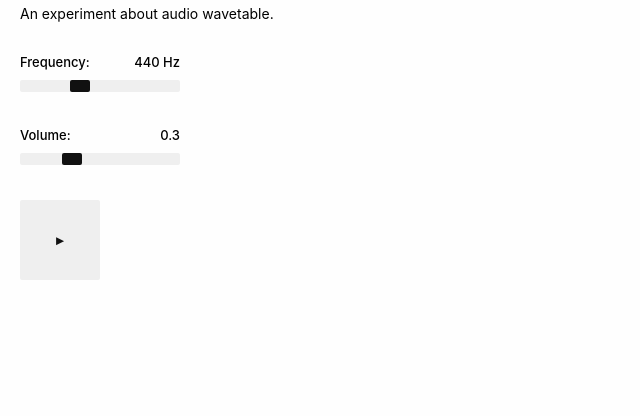
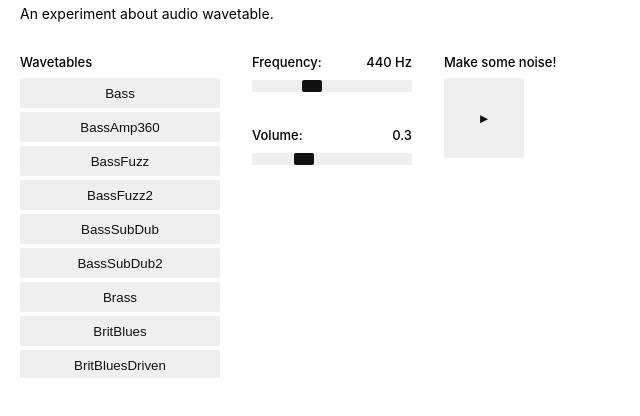
Before and after one commit to engineeringlbs/audio-experiments, a website with bundled scripts: page 07-waves/01-wavetables/index.html in a window 1280 px wide. Shown: the part 176-592 px from the top of the page, without its empty margins (0-640 px from the left). Built offline with nearby package versions, Linux system fonts and the light colour scheme.

Commit message:
refactor

```diff
--- a/07-waves/01-wavetables/index.html
+++ b/07-waves/01-wavetables/index.html
@@ -16,7 +16,19 @@
     </div>
 
     <div class="wrapper mb-32">
-      <div class="container mb-32">
+      <div class="container">
+        <div class="row">
+          <div class="column">
+            <p class="label">Wavetables</p>
+
+            <div class="scroller mt-8">
+              <div class="scrollable">
+                <div id="wavetables"></div>
+              </div>
+            </div>
+          </div>
+
+          <div class="column ml-32">
             <div class="control frequency-control mb-32">
               <p class="label flex mb-8">
                 Frequency: <span class="output">440 Hz</span>
@@ -33,7 +45,9 @@
             </div>
 
             <div class="control volume-control mb-32">
-          <p class="label flex mb-8">Volume: <span class="output">0.3</span></p>
+              <p class="label flex mb-8">
+                Volume: <span class="output">0.3</span>
+              </p>
               <input
                 type="range"
                 name="volume"
@@ -44,14 +58,14 @@
                 value="0.3"
               />
             </div>
+          </div>
 
-        <div class="row">
+          <div class="column ml-32">
+            <p class="label mb-8">Make some noise!</p>
+
             <button id="play">
               <span class="play">►</span><span class="pause">◼︎</span>
             </button>
-
-          <div class="ml-32">
-            <canvas id="canvas" width="160" height="80"></canvas>
           </div>
         </div>
       </div>
--- a/07-waves/01-wavetables/index.js
+++ b/07-waves/01-wavetables/index.js
@@ -1,8 +1,4 @@
-// import Waveforms from './waveforms.js'
 import wavetables from './wavetables/index.js'
-
-console.log(wavetables.Bass)
-
 
 // UI
 const playBtn = document.querySelector('#play')
@@ -28,10 +24,34 @@ const volumeSlider = volumeControl.querySelector('#volume')
 const volumeOut = volumeControl.querySelector('.output')
 volumeSlider.addEventListener('input', changeVolume, false)
 
+const wavetablesList = document.querySelector('#wavetables')
+const selected = {}
+
+Object.keys(wavetables).forEach(key => {
+  const button = document.createElement('button')
+  button.setAttribute('id', `wavetable-${wavetables[key].name}`)
+  button.setAttribute('class', 'button wavetable')
+  button.innerText = wavetables[key].name
+
+  button.addEventListener('click', () => {
+    const prev = selected.button
+
+    prev && prev.classList.remove('selected')
+    button.classList.add('selected')
+
+    selected.button = button
+    selected.wavetable = wavetables[key]
+  }, false)
+
+  wavetablesList.appendChild(button)
+})
+
 // WAA
 const acontext = new AudioContext()
 const volumeNode = acontext.createGain()
 let oscillator = undefined
+let frequency = 440.0
+let volume = 0.5
 
 volumeNode.connect(acontext.destination)
 
@@ -58,17 +78,16 @@ function play() {
   const now = acontext.currentTime
   oscillator = acontext.createOscillator()
   // Custom wave
-  const wave = createAudioWave(Wavetables.Bass)
-  console.log(Wavetables.Bass);
+  const wave = createAudioWave(selected.wavetable)
   oscillator.setPeriodicWave(wave)
 
   // WAA wave
   // oscillator.type = selectedWave
-  oscillator.frequency.value = 440.0
-  volumeNode.gain.value = 0.5
+  oscillator.frequency.value = frequency
+  volumeNode.gain.value = volume
 
   volumeNode.gain.setValueAtTime(0.0001, now)
-  volumeNode.gain.linearRampToValueAtTime(1, now + 0.02)
+  volumeNode.gain.linearRampToValueAtTime(volume, now + 0.02)
 
   oscillator.connect(volumeNode)
   oscillator.start()
@@ -82,17 +101,18 @@ function pause() {
 
   oscillator.stop(now + 0.03)
   oscillator.onended = () => {
-    console.log('End');
     oscillator.disconnect()
   }
 }
 
 function changeFrequency(event) {
+  frequency = event.target.value
   oscillator.frequency.value = event.target.value
   frequencyOut.innerHTML = event.target.value + ' Hz'
 }
 
 function changeVolume(event) {
+  volume = event.target.value
   volumeNode.gain.value = event.target.value
   volumeOut.innerHTML = event.target.value
 }
--- a/07-waves/01-wavetables/style.css
+++ b/07-waves/01-wavetables/style.css
@@ -78,7 +78,8 @@ button svg {
 }
 
 button:hover,
-button:active {
+button:active,
+button.selected {
   background-color: #111111;
   color: #efefef;
 }
@@ -86,6 +87,11 @@ button:active {
 button:hover svg,
 button:active svg {
   fill: #efefef;
+}
+
+button.wavetable {
+  width: 200px;
+  height: 30px;
 }
 
 a {
@@ -105,6 +111,25 @@ a {
 }
 #play.active .play {
   display: none;
+}
+
+.scroller {
+  width: auto;
+  height: 300px;
+  overflow: hidden;
+}
+.scrollable {
+  width: auto;
+  height: 100%;
+  overflow: auto;
+}
+div#wavetables {
+  display: flex;
+  flex-direction: column;
+}
+
+div#wavetables button {
+  margin-bottom: 4px;
 }
 
 #wave {
@@ -136,6 +161,9 @@ a {
   margin-left: 32px;
 }
 
+.mt-8 {
+  margin-top: 8px;
+}
 .mt-18 {
   margin-top: 18px;
 }
```
Lines whose indentation alone changed are shown as unchanged.
